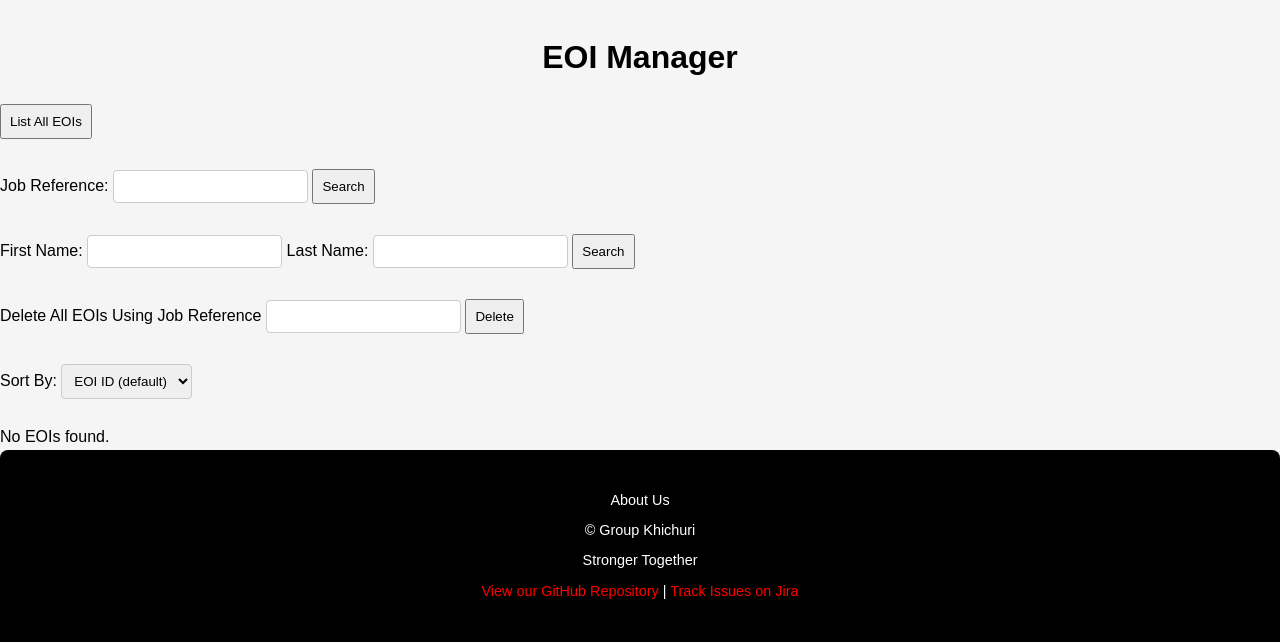
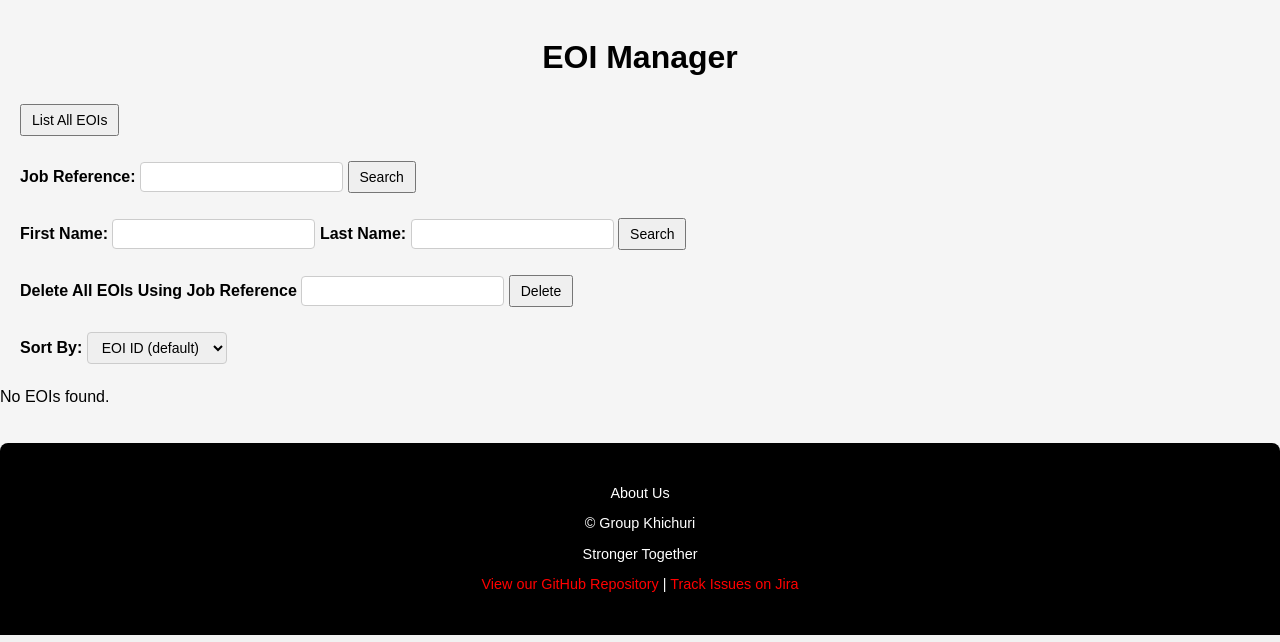
Before and after one commit to 106160340/assignment2, a PHP site: page /manage.php in a window 1280 px wide. Shown: the part 165-807 px from the top of the page. Run offline with PHP 8.4, Linux system fonts and the light colour scheme; a user stored in the database is signed in; data that the repository does not hold is empty.

Commit message:
add some css code

```diff
--- a/styles/managestyles.css
+++ b/styles/managestyles.css
@@ -4,6 +4,10 @@
 form {
     display: block !important;
     margin-bottom: 20px; /* add spacing between forms for readability */
+    align-items: center;
+    gap: 10px;    /* space between inputs/buttons */
+    margin-bottom: 15px;  /* spacing between each form */
+    margin-left: 20px;   /* spacing between forms */
 }
 
 /* Reset unwanted form div box styling */
@@ -16,7 +20,7 @@ form div {
 
 /* Inputs and select spacing for cleaner layout */
 input, select, button {
-  margin: 5px 0;
+    margin: 5px 0px;
     padding: 8px;
 }
 
@@ -48,3 +52,15 @@ body {
 footer {
     margin-top: auto;
 }
+
+/* Form inputs and buttons sizing */
+form input,
+form button,
+form select {
+    padding: 6px 10px;
+    font-size: 14px;
+}
+
+form label {
+    font-weight: bold;
+}
```
Lines whose indentation alone changed are shown as unchanged.
